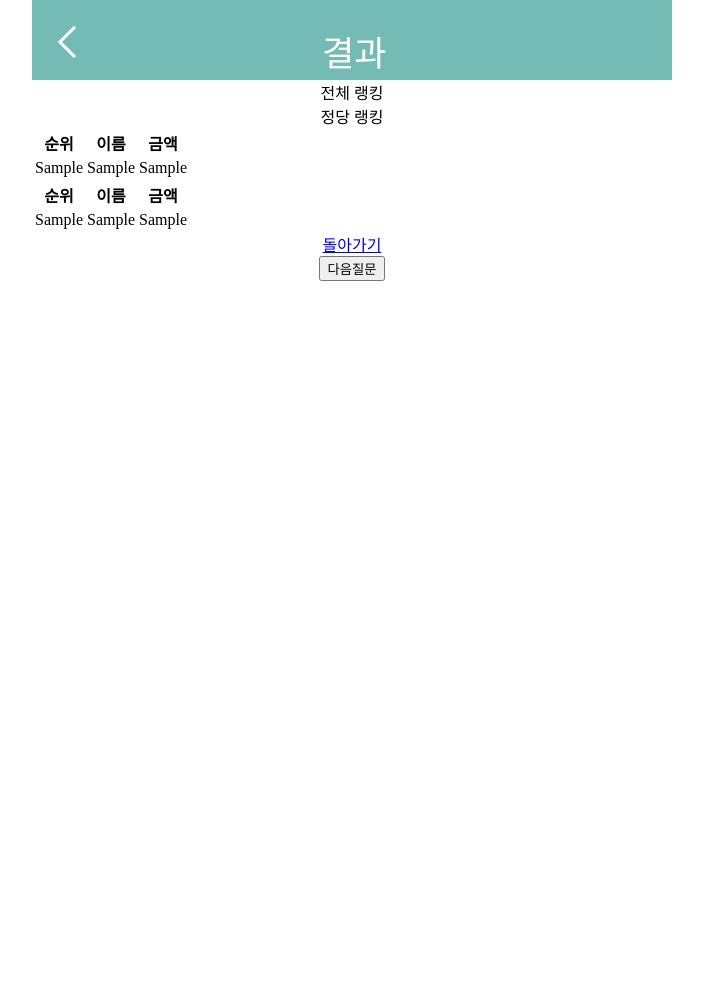
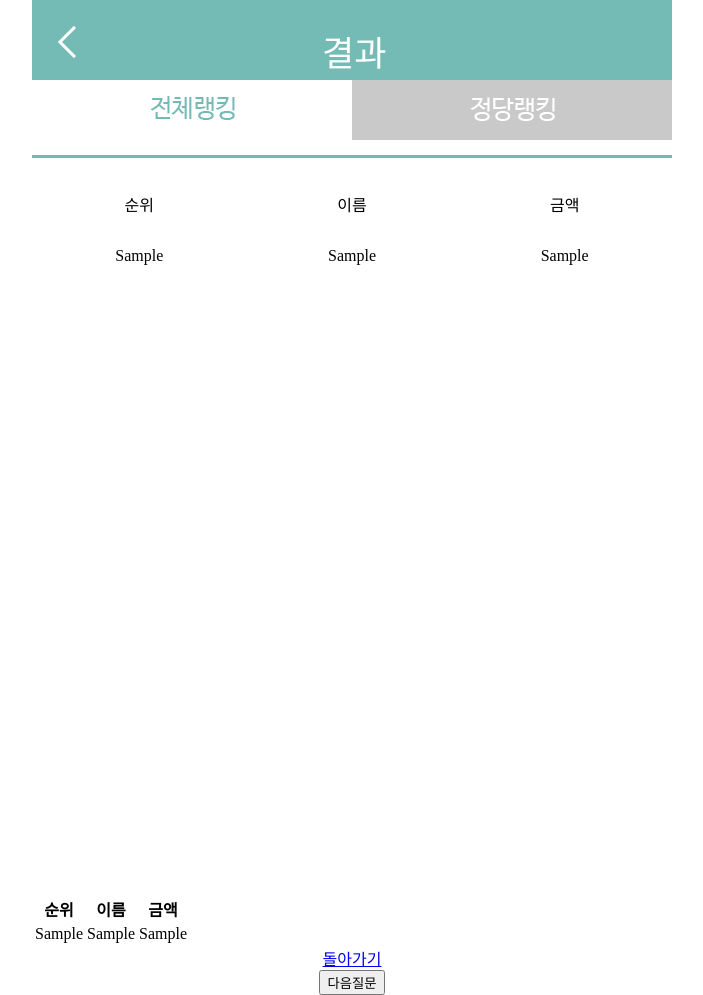
Before and after one commit to noris7012/Web_Onience, a Django app: template templates/ranking.html in a window 1280 px wide. Shown: the whole page, without its empty margins (288-991 px from the left). Before the commit the page ends 281 px from the top, so only its background shows below. Run offline with Django 3.2, Linux system fonts and the light colour scheme; the template is opened without the code that fills it: most values are stand-ins (such as "Sample title", 1, 10 or a date in 2020); some libraries are stand-ins or nearby versions.

Commit message:
중간 작업

```diff
--- a/static/css/ranking.css
+++ b/static/css/ranking.css
@@ -6,11 +6,21 @@
     text-align: left;
 }
 
+#rank1 {
+    float: left;
+    width: 50%;
+}
+
+#rank2 {
+    width: 50%;
+}
+
 #back {
     vertical-align: middle;
-    margin-left: 25px;
-    margin-top: 25px;
+    margin-left: 3.9%;
+    margin-top: 3.9%;
     float: left;
+    width: 2.97%;
 }
 
 #result {
@@ -18,7 +28,41 @@
     font-weight: 300;
     font-size: 35px;
     color: white;
-    width: 350px;
-    margin-top: 25px;
+    width: 54.69%;
+    margin-top: 3.9%;
     float: right;
 }
+
+#candidate {
+    height: 750px;
+}
+
+#table {
+    width: 100%;
+}
+
+#head {
+    height: 80px;
+}
+
+.border {
+    width: 100%;
+}
+
+@media screen and (max-width: 640px){
+    #title {
+        height: 12.5vw;
+    }
+
+    #result {
+        font-size: 5.47vw;
+    }
+
+    #candidate {
+        height: 117.1875vw;
+    }
+
+    #head {
+        height: 12.5vw;
+    }
+}
--- a/templates/ranking.html
+++ b/templates/ranking.html
@@ -21,21 +21,19 @@
             <div id="result">결과</div>
         </div>
 
-        <div>
-            전체 랭킹
-        </div>
-        <div>
-            정당 랭킹
-        </div>
+        <img id="rank1" src="/static/img/rank_page/rank1_on.png" />
+        <img id="rank2" src="/static/img/rank_page/rank2_dim.png" />
 
         <div id="candidate">
-            <table>
+            <table id="table">
                 <thead>
-                <tr>
-                    <th>순위</th>
-                    <th>이름</th>
-                    <th>금액</th>
-                </tr>
+                    <tr id="head">
+                        <td>순위</td>
+                        <td>이름</td>
+                        <td>금액</td>
+                    </tr>
+
+                    <img class="border" src="/static/img/question/boder.png" />
                 </thead>
 
                 <tbody>
```
Also changed, not shown: static/img/rank_page/boder.png (added).
